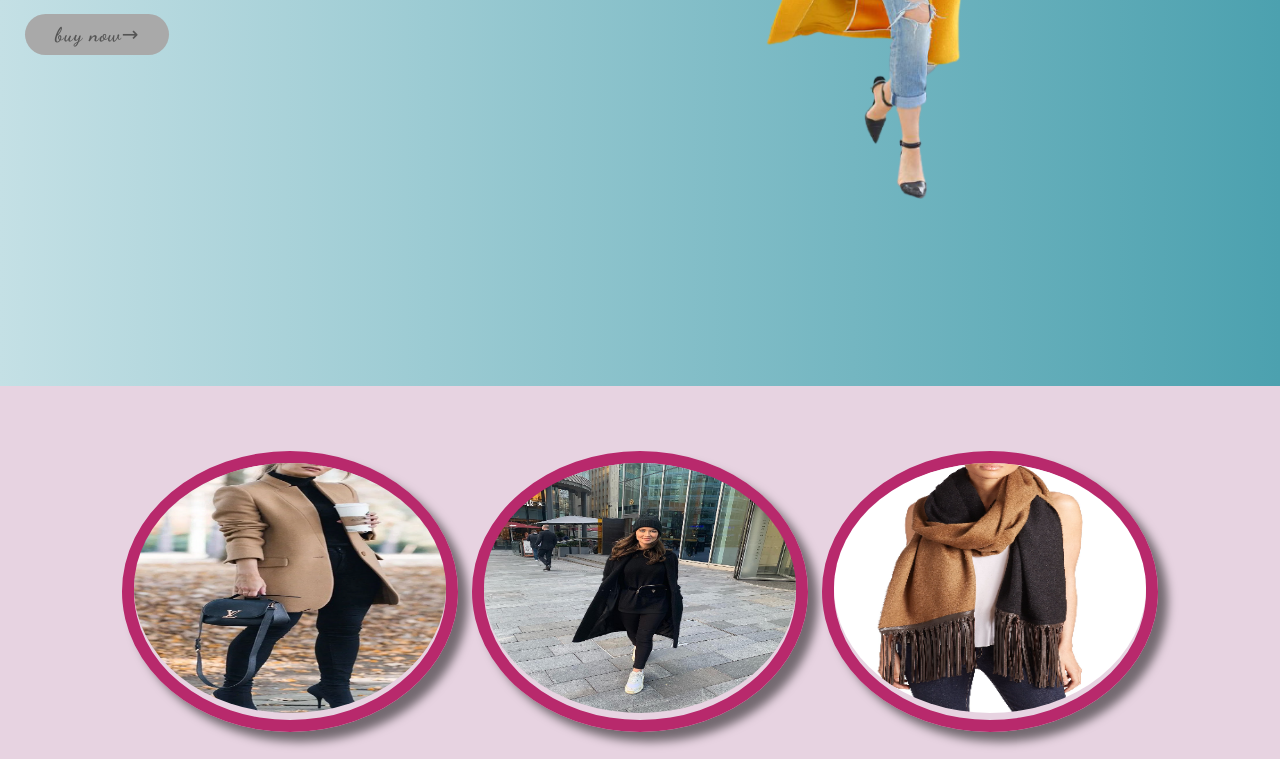
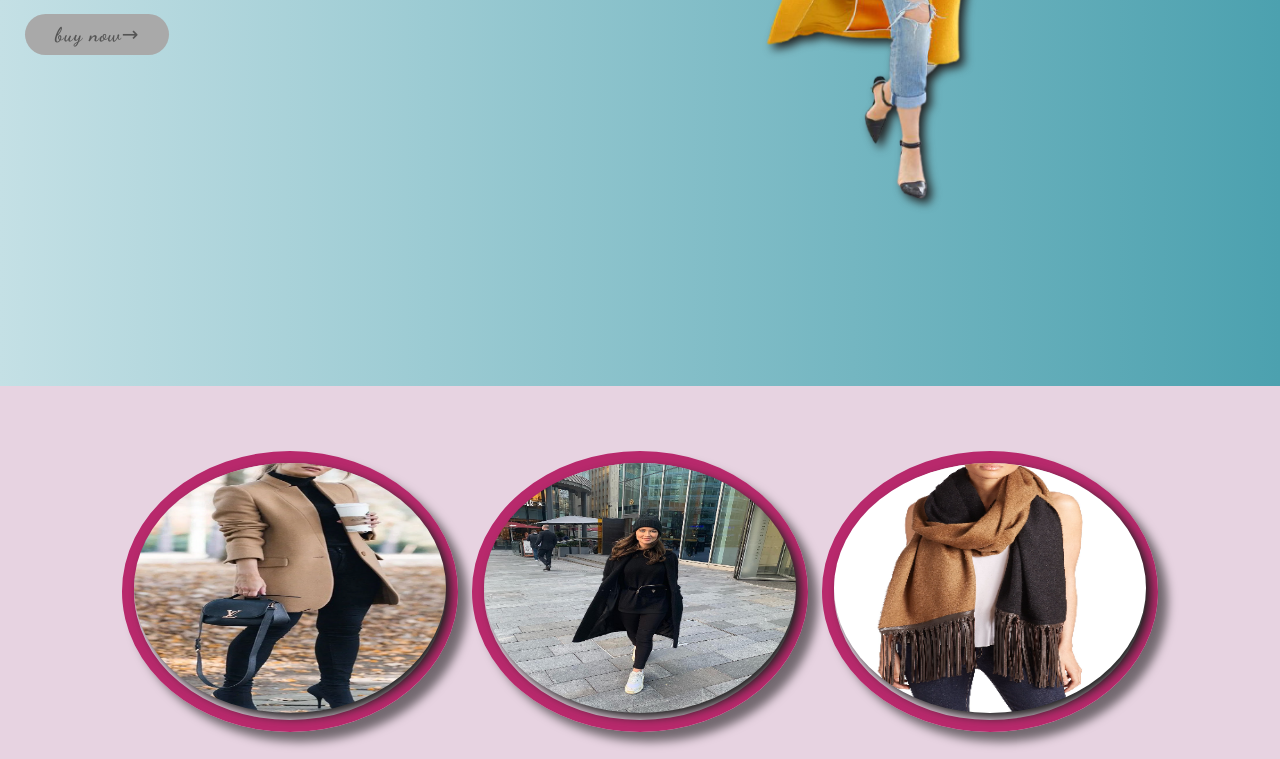
Before and after one commit to mehwish01/Mehwish, a plain HTML site: page index.html in a window 1280 px wide. Shown: the part 414-1173 px from the top of the page. Drawn offline with Linux system fonts and the light colour scheme.

Commit message:
Update style.css

```diff
--- a/css/style.css
+++ b/css/style.css
@@ -10,7 +10,10 @@ body{
     letter-spacing: 1px;
     background-color:rgb(231, 211, 225);
 }
-
+img{
+    -webkit-filter: drop-shadow(5px 5px 5px #222 );/* ***********all images shadow*********** */
+    filter: drop-shadow(5px 5px 5px #222);
+}
 .l1{
     font-weight: 900;
     display: flex;
```
